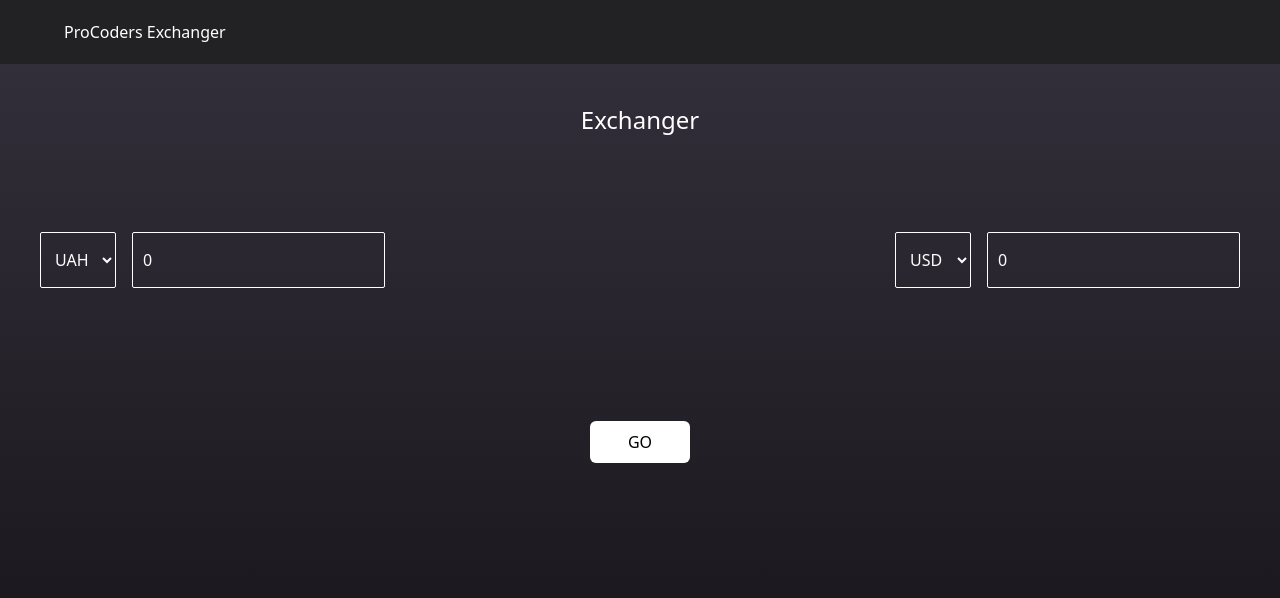
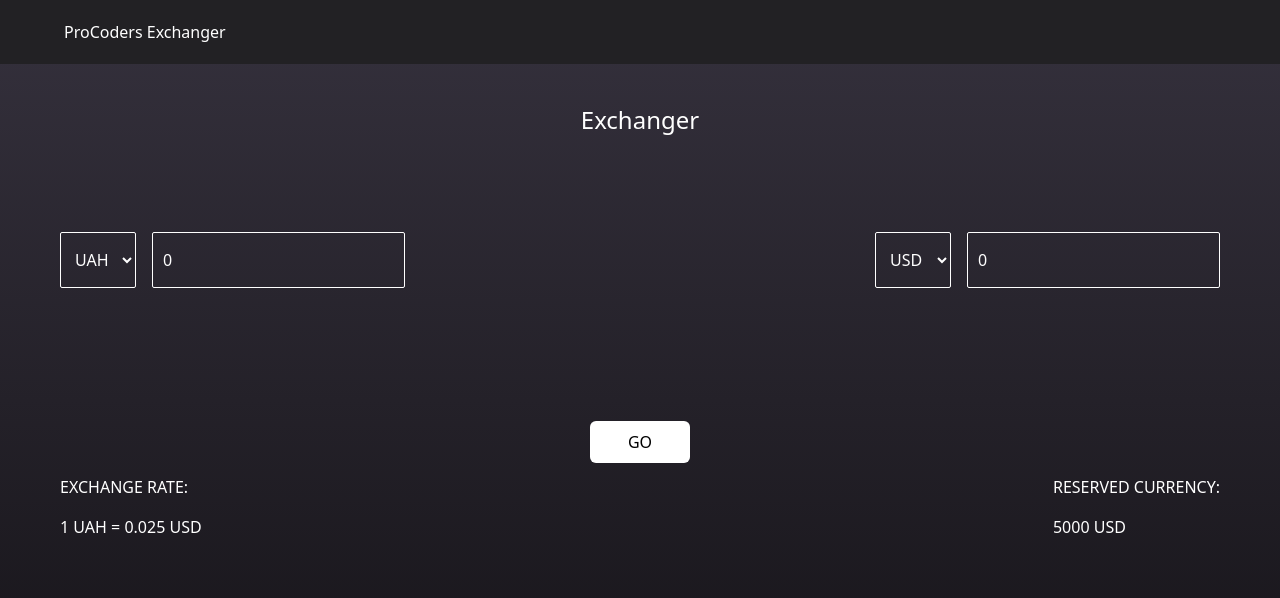
Before and after one commit to tristan535007/procoders-exchanger, a Vue app: page / in a window 1280 px wide. Shown: the top 598 px of the page. Built offline with nearby package versions, Linux system fonts and the light colour scheme.

Commit message:
add: ExchangeRateCard & ReservedInfoCard & add error logic

```diff
--- /dev/null
+++ b/src/components/ExchangeRateCard.vue
@@ -0,0 +1,33 @@
+<template>
+  <div>
+    <div class="uppercase mb-4">exchange rate:</div>
+    <div>1 {{ exchangedData.name }} = {{ receivedData.prise + " " + receivedData.name }}</div>
+  </div>
+</template>
+
+<script>
+import { exchangeRate } from "@/constants";
+export default {
+  props: {
+    changeType: {
+      type: String,
+      required: true,
+    },
+    receiveType: {
+      type: String,
+      required: true,
+    },
+  },
+  computed: {
+    exchangedData() {
+      return exchangeRate.find((option) => option.id === this.changeType);
+    },
+    receivedData() {
+      const { rate, name } = exchangeRate.find((option) => option.id === this.receiveType);
+      const prise = this.exchangedData.rate / rate;
+
+      return { prise, name };
+    },
+  },
+};
+</script>
--- /dev/null
+++ b/src/components/ReservedInfoCard.vue
@@ -0,0 +1,6 @@
+<template>
+  <div>
+    <div class="uppercase mb-4">reserved currency:</div>
+    <slot></slot>
+  </div>
+</template>
--- a/src/components/UI/CustomButton.vue
+++ b/src/components/UI/CustomButton.vue
@@ -1,9 +1,13 @@
 <template>
   <button
+    :disabled="checkedErrors"
     @click="$emit('click')"
+    :class="{ 'border-2 border-rose-500': checkedErrors }"
     class="p-2 my-3 border-transparent border rounded-md min-w-[100px] bg-white text-black"
   >
-    <slot></slot>
+    <span :class="{ 'text-rose-500': checkedErrors }">
+      <slot></slot>
+    </span>
   </button>
 </template>
 
@@ -13,5 +17,16 @@ export default {
   model: {
     event: "click",
   },
+  props: {
+    error: {
+      type: String,
+      default: "",
+    },
+  },
+  computed: {
+    checkedErrors() {
+      return this.error.length > 0;
+    },
+  },
 };
 </script>
--- a/src/constants/index.js
+++ b/src/constants/index.js
@@ -10,6 +10,6 @@ export const exchangeRate = [
 
 export const rx_live = /^[+]?([0-9]+(?:[\.][0-9]*)?|\.[0-9]+)$/;
 
-export const needNumberMessage =
-  "You need to enter only positive numbers in both fields!";
+export const needNumberMessage = "You need to enter only positive numbers in both fields!";
 export const matchSelectMessage = "You can not select same currency!";
+export const lackVolume = "Overfloated reserve";
--- a/src/views/HomeView.vue
+++ b/src/views/HomeView.vue
@@ -1,5 +1,5 @@
 <template>
-  <div class="max-w-[1200px] mx-auto flex items-center flex-col">
+  <div class="max-w-[1200px] mx-auto flex items-center flex-col px-5">
     <h1 class="text-2xl">Exchanger</h1>
     <div class="my-24 flex justify-between w-full">
       <div>
@@ -14,7 +14,16 @@
     <div class="min-h-[25px]">
       <span v-if="error" class="text-red-400">{{ error }}</span>
     </div>
-    <custom-button @click="onClickBtn">GO</custom-button>
+    <custom-button @click="onClickBtn" :error="error">GO</custom-button>
+    <div class="flex justify-between w-full">
+      <exchange-rate-card :change-type="exchangeSelect" :receive-type="receiveSelect" />
+      <reserved-info-card>
+        <div v-if="reservedData.reserved">
+          {{ reservedData.reserved + " " + reservedData.name }}
+        </div>
+        <div v-else>----</div>
+      </reserved-info-card>
+    </div>
   </div>
 </template>
 
@@ -25,10 +34,19 @@ import {
   needNumberMessage,
   matchSelectMessage,
   exchangeRate,
+  lackVolume,
 } from "@/constants";
+import ExchangeRateCard from "@/components/ExchangeRateCard";
+import ReservedInfoCard from "@/components/ReservedInfoCard";
+
 export default {
   name: "HomeView",
   initPrice: "0",
+
+  components: {
+    ExchangeRateCard,
+    ReservedInfoCard,
+  },
 
   data() {
     return {
@@ -53,16 +71,21 @@ export default {
     //   });
     // },
     validateInputParams() {
+      const { isMatchedSelect, receiveData } = this.initialExchangeData;
       const isOkReceive = rx_live.test(this.receiveInput);
       const isOkExchange = rx_live.test(this.exchangeInput);
-      const isMatchedSelect = this.exchangeSelect !== this.receiveSelect;
+      const isOkVolume = receiveData?.reserved ? +this.receiveInput < +receiveData.reserved : true;
 
-      if (isOkExchange && isOkReceive && isMatchedSelect) {
+      if (isOkExchange && isOkReceive && isMatchedSelect && isOkVolume) {
         this.error = "";
         return;
       }
 
-      this.error = !isMatchedSelect ? matchSelectMessage : needNumberMessage;
+      this.error = !isMatchedSelect
+        ? matchSelectMessage
+        : !isOkExchange || !isOkReceive
+        ? needNumberMessage
+        : lackVolume;
     },
 
     onClickBtn() {
@@ -80,6 +103,9 @@ export default {
         exchangeData,
         receiveData,
       };
+    },
+    reservedData() {
+      return exchangeRate.find((d) => d.id === this.receiveSelect);
     },
   },
   watch: {
@@ -100,6 +126,7 @@ export default {
       if (!isNaN(+this.receiveInput) && isMatchedSelect) {
         if (receiveData.rate > exchangeData.rate) {
           this.exchangeInput = (this.receiveInput * receiveData.rate).toString();
+
           return;
         }
         this.exchangeInput = (this.receiveInput / exchangeData.rate).toString();
```
